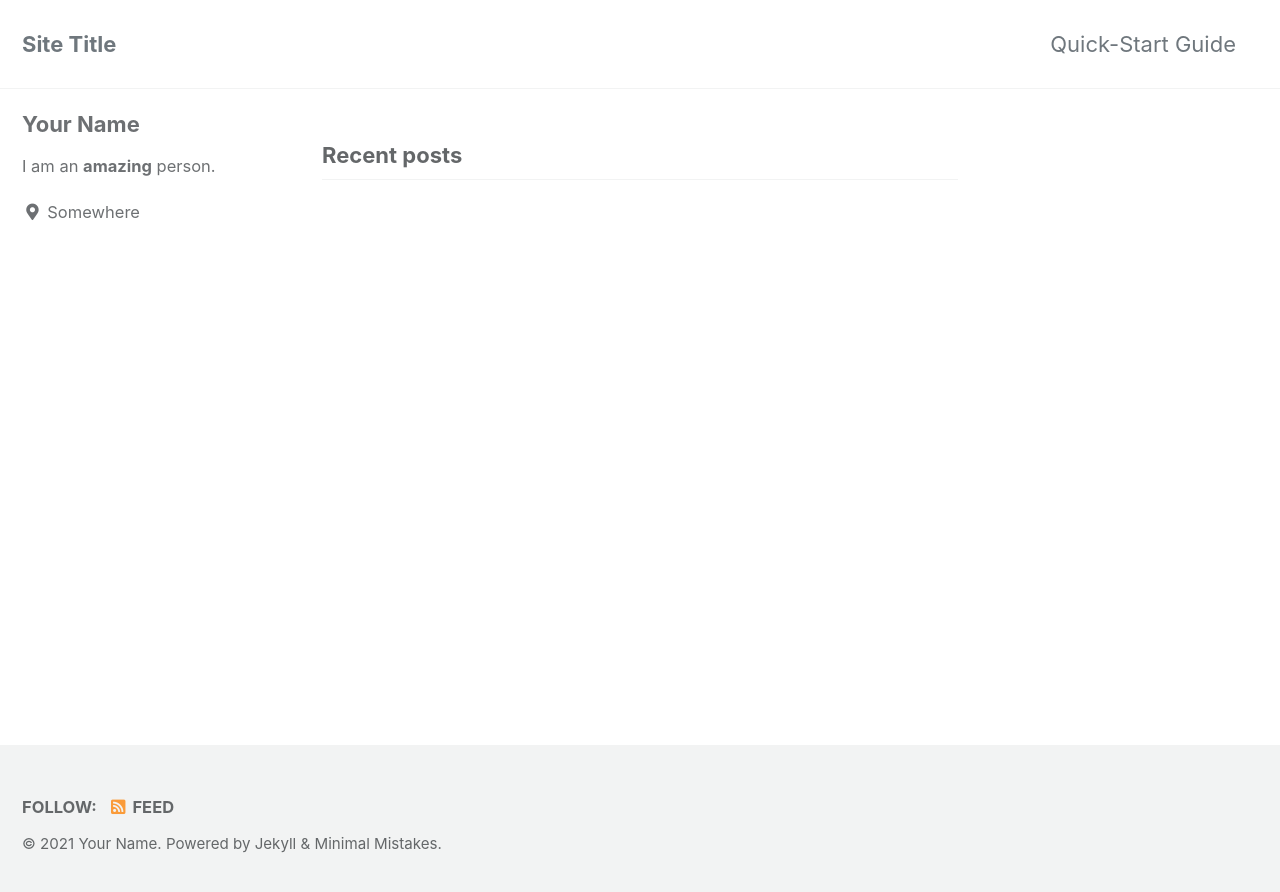
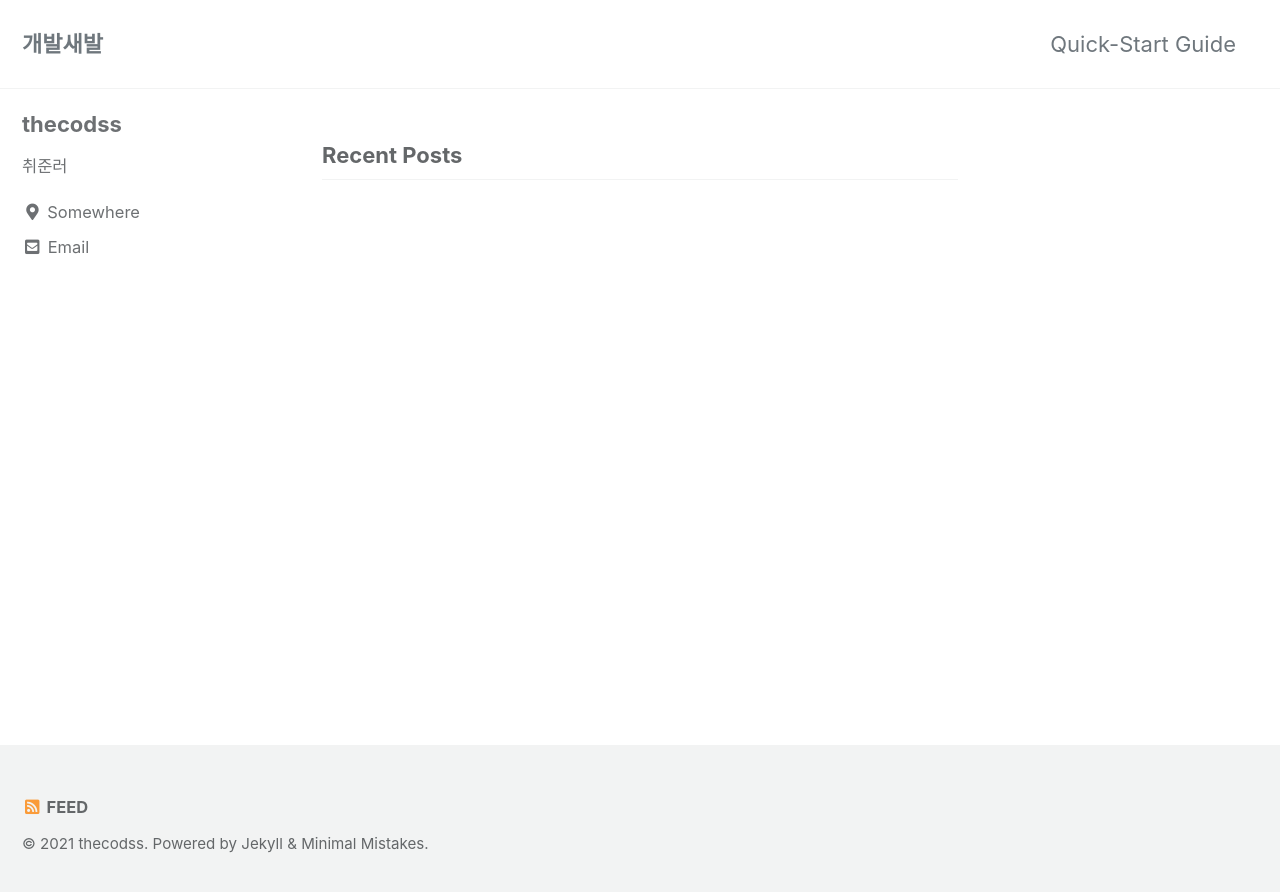
Before and after one commit to codss-ctrl/codss-ctrl.github.io, a Jekyll site: the page built from index.html, in a window 1280 px wide. Shown: the top 892 px of the page. Built offline with Jekyll 4.4.1, drawn with Linux system fonts in a browser that asks for light colours; cached includes are drawn as plain includes; the list of posts is cut into pages by our own code.

Commit message:
Update _config.yml

```diff
--- a/_config.yml
+++ b/_config.yml
@@ -15,13 +15,13 @@
 minimal_mistakes_skin    : "default" # "air", "aqua", "contrast", "dark", "dirt", "neon", "mint", "plum", "sunrise"
 
 # Site Settings
-locale                   : "en-US"
-title                    : "Site Title"
+locale                   : "kr-"
+title                    : "개발새발"
 title_separator          : "-"
 subtitle                 : # site tagline that appears below site title in masthead
-name                     : "Your Name"
-description              : "An amazing website."
-url                      : # the base hostname & protocol for your site e.g. "https://mmistakes.github.io"
+name                     : "thecodss"
+description              : "일단 커밋"
+url                      : "https://thecodss-ctrl.github.io"
 baseurl                  : # the subpath of your site, e.g. "/blog"
 repository               : # GitHub username/repo-name e.g. "mmistakes/minimal-mistakes"
 teaser                   : # path of fallback teaser image, e.g. "/assets/images/500x300.png"
@@ -94,11 +94,11 @@ analytics:
 
 # Site Author
 author:
-  name             : "Your Name"
+  name             : "thecodss"
   avatar           : # path of avatar image, e.g. "/assets/images/bio-photo.jpg"
-  bio              : "I am an **amazing** person."
+  bio              : "취준러"
   location         : "Somewhere"
-  email            :
+  email            : "thecodss@gmail.com"
   links:
     - label: "Email"
       icon: "fas fa-fw fa-envelope-square"
```
